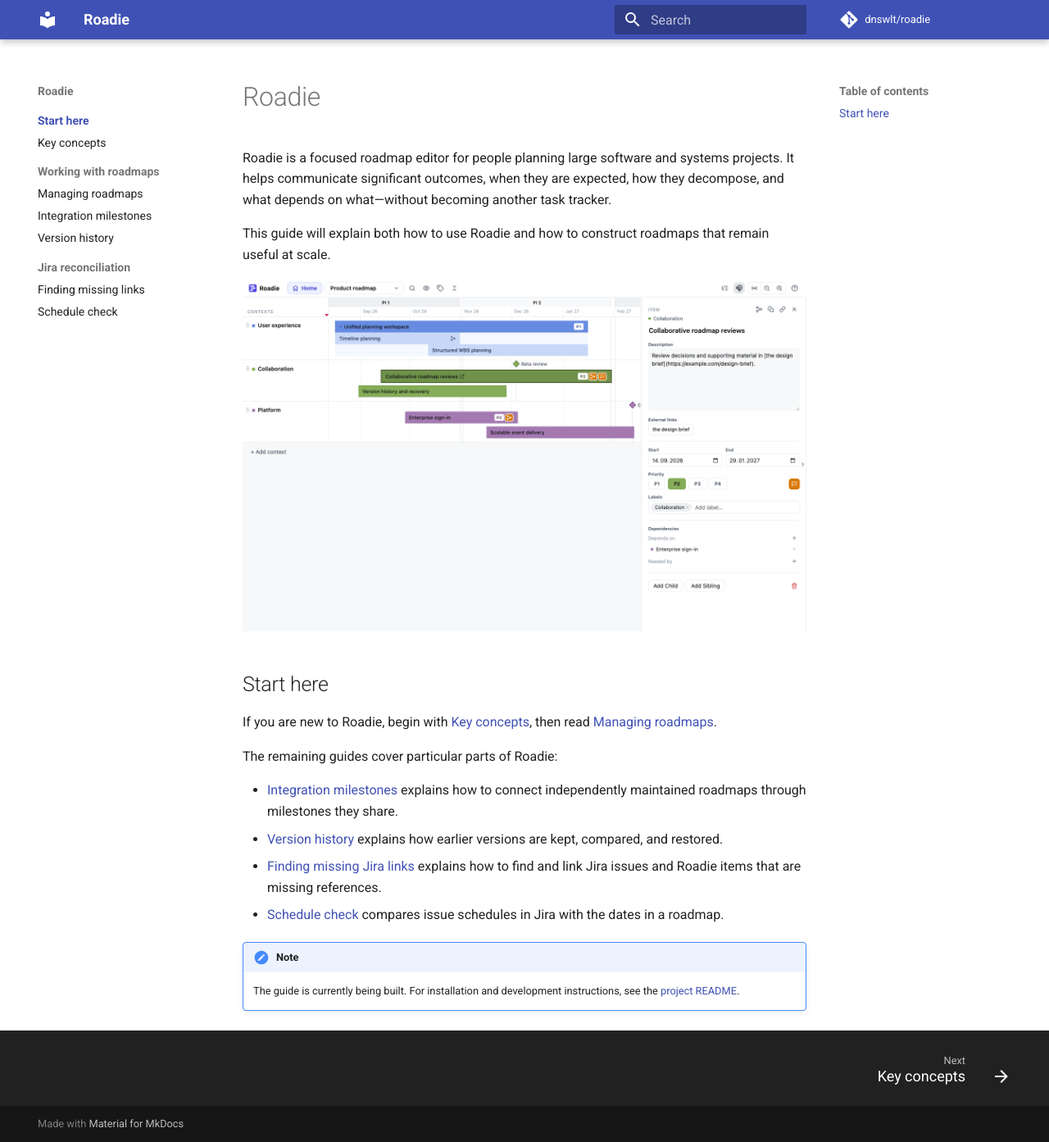
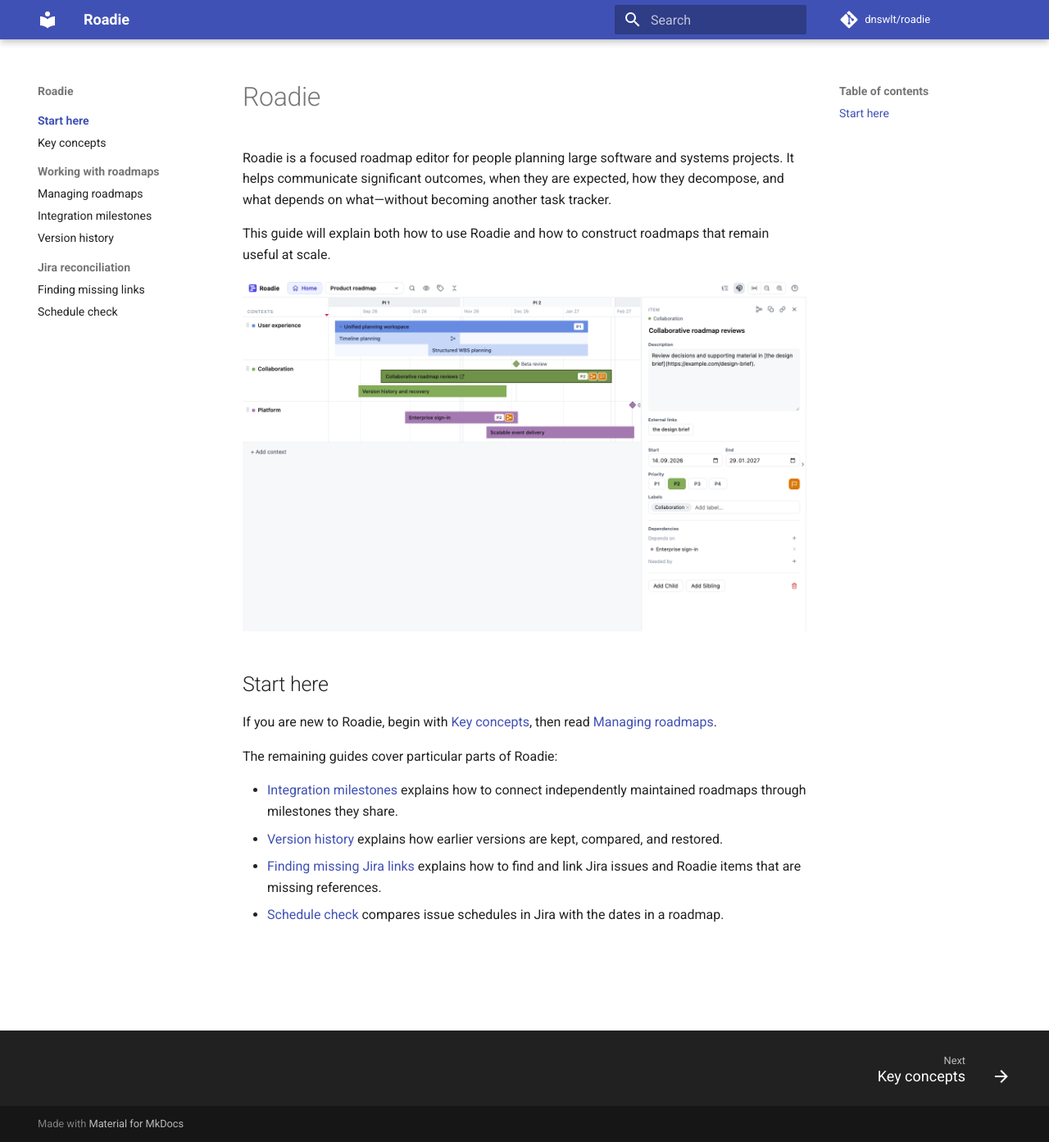
Before and after one commit to dnswlt/roadie, an MkDocs documentation site: the page built from docs/index.md, in a window 1280 px wide and 1393 px high. Shown: the whole window at 82% size. Built offline with MkDocs 1.6.1 and Material for MkDocs 9.7.7, drawn with Linux system fonts in a browser that asks for light colours; comment, search, counter and statistics services are not loaded.

Commit message:
Remove stale user guide notice

```diff
--- a/docs/index.md
+++ b/docs/index.md
@@ -25,8 +25,3 @@
   link Jira issues and Roadie items that are missing references.
 - [Schedule check](schedule-check.md) compares issue schedules in Jira with the
   dates in a roadmap.
-
-!!! note
-
-    The guide is currently being built. For installation and development
-    instructions, see the [project README](https://github.com/dnswlt/roadie#readme).
```
